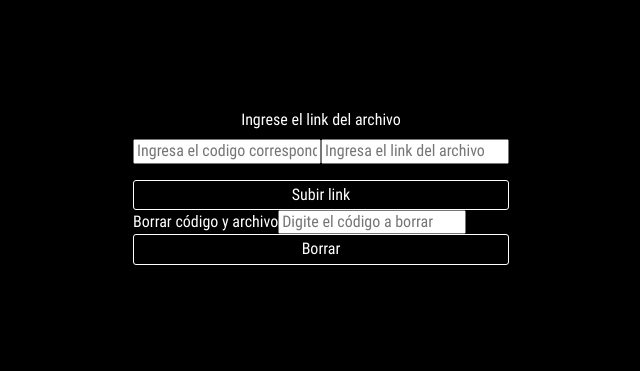
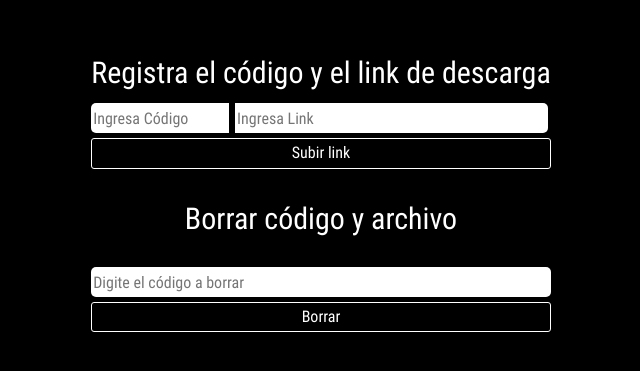
Before and after one commit to Abime001/LachFilms_web, a React app: page /uploadFile in a window 1280 px wide. Shown: the part 187-558 px from the top of the page, without its empty margins (319-959 px from the left). Built offline with nearby package versions, Linux system fonts and the light colour scheme; data requests are answered from the project's data file; the HTML template or start-up script is replaced by a standard one.

Commit message:
Estilos en UploadFiles y LinksFooter Inicio

```diff
--- a/db.json
+++ b/db.json
@@ -1,9 +1,9 @@
 {
   "data": [
     {
-      "id": 1,
-      "codigo": "B0001",
-      "link": "lfksdj"
+      "codigo": "B00001",
+      "link": "ASD",
+      "id": 1
     }
   ]
 }
--- a/src/CSS/main.css
+++ b/src/CSS/main.css
@@ -450,7 +450,7 @@ a {
     flex-direction: column;
     justify-content: center;
     align-items: center;
-    margin-bottom: 90px;
+    margin-bottom: 30px;
     padding-top: 20px;
 }
 #portafolio h2 {
@@ -777,7 +777,7 @@ button:hover, .btn-codigo:hover {
 .link-cliente{
     color: white;
 }
-
+/*css UploadFile*/
 .page-upload{
     background: black;
     width: 100%;
@@ -790,10 +790,82 @@ button:hover, .btn-codigo:hover {
 .page-upload label{
     color: white;
     text-align: center;
-    margin-bottom: 10px;
+    line-height: 2;
+    font-size: 30px;
 }
 
 .page-upload-label{
     display: flex;
     flex-direction: column;
 }
+
+.input-code{
+    margin-bottom: 5px;
+    height: 30px;
+    border: none;
+    color: rgba(0, 0, 0, 0.87);
+}
+#ic-code{
+    border-radius: 5px 0 0 5px ;
+    width: 30%;
+    margin-right: 6px;
+}
+#ic-url{
+    border-radius: 0 5px 5px 0 ;
+    width: 68%;
+}
+#ic-del{
+    border-radius: 5px 5px 5px 5px ;
+    width: 100%;
+}
+#label-del{
+    margin-top: 20px;
+    display: flex;
+    flex-direction: column;
+}
+
+/*css LinksFooter Inicio*/
+.davs{
+    display: flex;
+    align-items: center;
+    justify-content: center;
+    flex-direction: column;
+    width:100%;
+    height: 200px;
+}
+#label-down{
+    text-align: center;
+    color: #3d3d3d;
+    font-size: 1.9em;
+    margin-bottom: 20px;
+}
+#ic-down{
+    border-radius: 5px 5px 5px 5px ;
+    width: 19%;
+    height: 50px;
+    font-size: 25px;
+    border: 1px solid #000;
+    margin-bottom: 20px;
+}
+
+#a-download{
+    font-size: 1.3em;
+    transition: opacity 0.3s ease, background 0.3s ease;
+    display: block;
+    opacity: 1;
+    margin: 0;
+    padding: 5px;
+    cursor: pointer;
+    width: 30%;
+    background-color: transparent;
+    color: #000;
+    border: 1px solid #000;
+    border-radius: 3px;
+    margin-bottom: 20px;
+    text-align: center;
+}
+#a-download:hover{
+    background-color: #000;
+    color: #fff;
+    font-weight: 400;
+}
--- a/src/CSS/responsive.css
+++ b/src/CSS/responsive.css
@@ -178,6 +178,33 @@
         font-size: 1.7rem;
         letter-spacing: 8px;
     }
+    .page-upload label{
+        text-align: center;
+        line-height: 1;
+        font-size: 20px;
+        margin-bottom: 10px;
+    }
+    .page-upload-label{
+        width: 80%;
+    }
+    #ic-del, #ic-url, #ic-code{
+        font-size: 13px;
+    }
+
+    #label-down{
+        font-size: 1.2em;
+    }
+
+    #ic-down{
+        height: 30px;
+        width: 38%;
+        font-size: 15px;
+    }
+
+    #a-download{
+        font-size: 0.9em;
+        width: 60%;
+    }
 }
 
 /* Tablet menu */
--- a/src/components/Footer.jsx
+++ b/src/components/Footer.jsx
@@ -50,9 +50,9 @@ const Footer = () => (
                 <span className="footer__span">Puedes cotizar $ precios $</span>
                 <FormFooter/>
             </div>
-            <div className="footer__item">
+            {/* <div className="footer__item">
                 <LinksFooter/>
-            </div>
+            </div> */}
         </footer>
         <DivCreate/>
     </>
--- a/src/components/LinksFooter.jsx
+++ b/src/components/LinksFooter.jsx
@@ -24,14 +24,17 @@ const LinksFooter = () => {
     };
 
     return (
-        <div className="">
-            <label>¡¡Descarga tus IMG/VIDEOS!!</label>
+        <div className="davs">
+            <label id="label-down">CANJEA TU CÓDIGO DE CLIENTE PARA PODER DESCARGAR TU SET</label>
             <input
+                className="input-code"
+                id="ic-down"
                 type="text"
                 onChange={handleChange}
-                placeholder="Ingresa tú código cliente"
+                placeholder="Ingresa tu código cliente"
             />
-            {download.status ? <a href={download.link} target="_blank">Descargar</a> : null}
+
+            {download.status ? <a id="a-download" href={download.link} target="_blank">¡Presiona aquí para descargar tu set!</a> : null}
         </div>
     );
 };
--- a/src/pages/Inicio.jsx
+++ b/src/pages/Inicio.jsx
@@ -1,6 +1,7 @@
 import React from "react";
 import ButtonUp from "../components/ButtonUp";
 import Footer from "../components/Footer";
+import LinksFooter from "../components/LinksFooter";
 import Nav from "../components/Nav";
 import Portafolio from "../components/Portafolio";
 import Somos from "../components/Somos";
@@ -15,6 +16,7 @@ const Inicio = () => (
         <Somos/>
         <Travel/>
         <Portafolio/>
+        <LinksFooter/>
         <Footer/>
     </div>
 );
--- a/src/pages/UploadFile.jsx
+++ b/src/pages/UploadFile.jsx
@@ -49,40 +49,45 @@ const UploadFile = () => {
     return (
         <div className="page-upload">
             <div className="page-upload-label">
-                <label>Ingrese el link del archivo</label>
+                <label>Registra el código y el link de descarga</label>
                 <form action="" method="post">
                     <input
                         onChange={handleChange}
-                        id="input-code"
+                        className="input-code"
+                        id="ic-code"
                         name="codigo"
                         type="text"
-                        placeholder="Ingresa el codigo correspondiente"
+                        placeholder="Ingresa Código"
                         pattern="LF+-+[0-9]*"
                         title="LF-..."
                     />
                     <input
                         onChange={handleChange}
-                        id="input-code"
+                        className="input-code"
+                        id="ic-url"
                         type="text"
                         name="link"
-                        placeholder="Ingresa el link del archivo"
+                        placeholder="Ingresa Link"
                         pattern="LF+-+[0-9]*"
                         title="LF-..."
                     />
-                    <p>{controlers.empty? 'El campo esta vacio': null}</p>
+                    {controlers.empty? <script>function myFunction() {
+                        alert("Debes de llenar todos los datos")
+                    }</script>: null}
+                    {/* <p>{controlers.empty? 'El campo esta vacio': null}</p> */}
                     <button type="submit" onClick={handleSubmit}>
                         Subir link
                     </button>
                     {controlers.schow ? <p>{dato.codigo}</p>: null}
                 </form>
-                <div>
-                    <label htmlFor="">Borrar código y archivo</label>
-                    <input type="text" onChange={changeDelete} placeholder="Digite el código a borrar"/>
+                <div id="label-del">
+                    <label  htmlFor="">Borrar código y archivo</label><br />
+                    <input className="input-code" id="ic-del" type="text" onChange={changeDelete} placeholder="Digite el código a borrar"/>
                     <button onClick={handleDelete}>Borrar</button>
                 </div>
                 <div>
                     {datos.map( d =>
-                        <p key={d.id}>{d.codigo}</p>
+                        <p key={d.id} id="datos-map">{d.codigo}</p>
                     )}
                 </div>
             </div>
```
